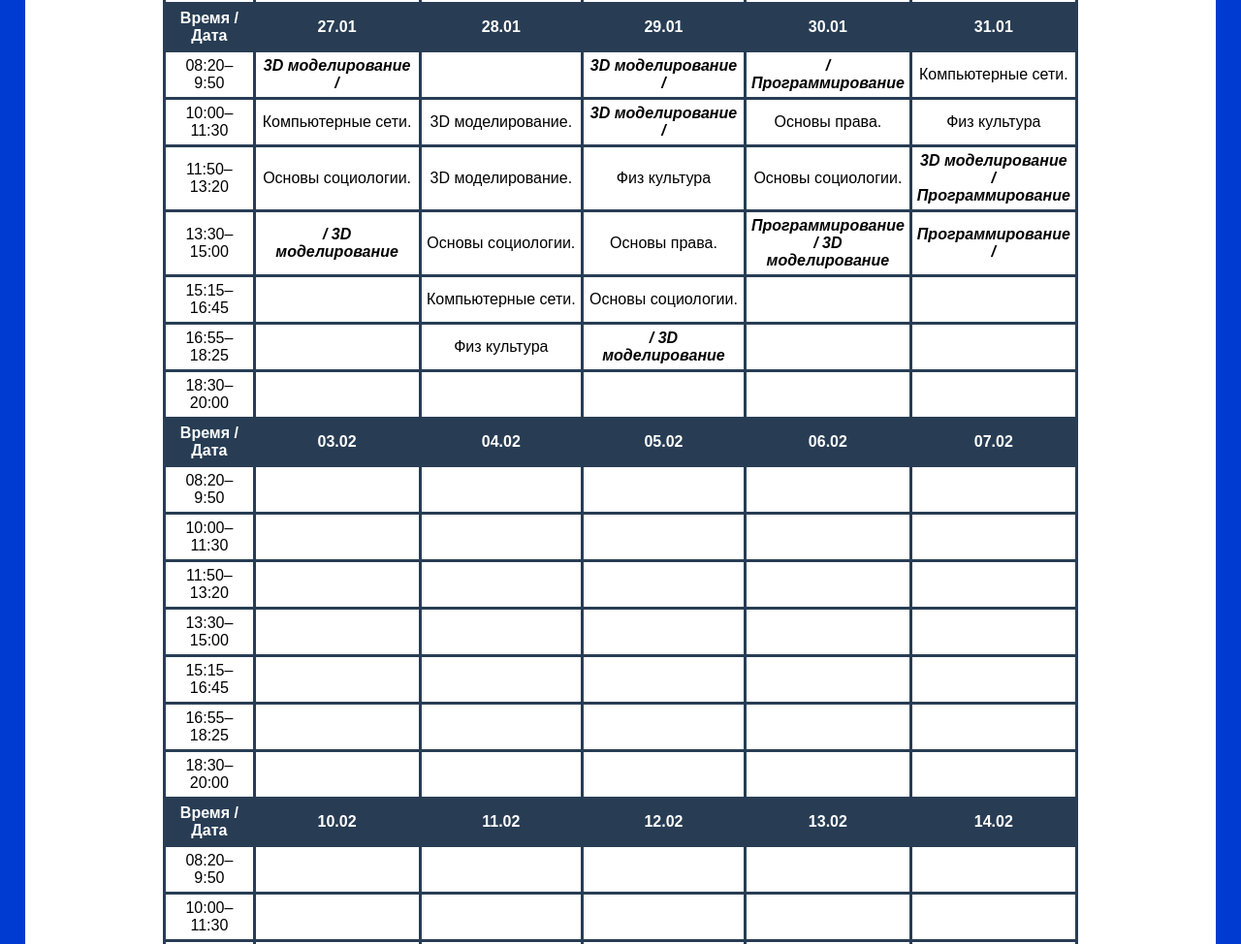
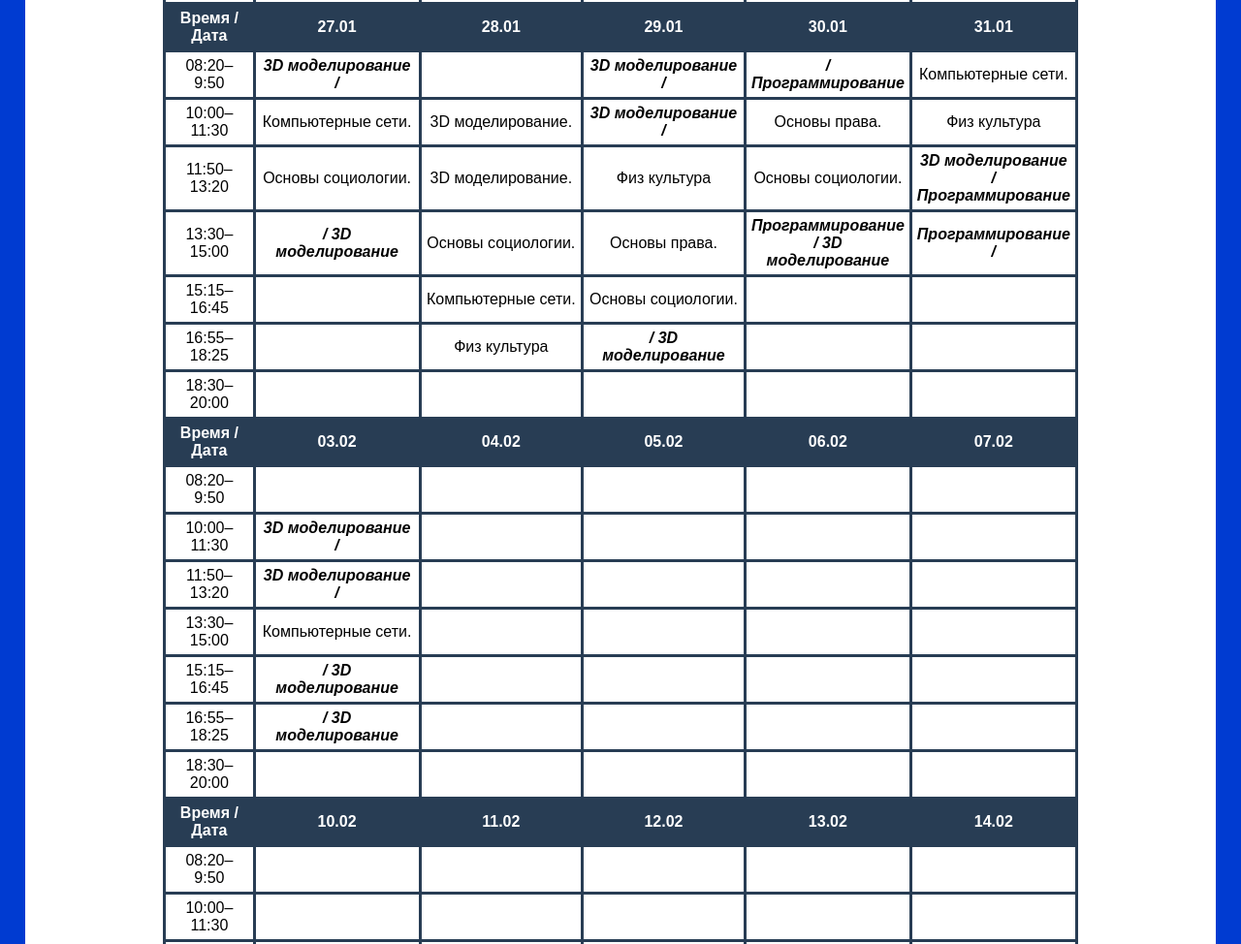
Before and after one commit to justwsite/K, a plain HTML site: page index.html in a window 1280 px wide. Shown: the part 1611-2585 px from the top of the page at 97% size. Drawn offline with Linux system fonts and the light colour scheme.

Commit message:
Update index.html

```diff
--- a/index.html
+++ b/index.html
@@ -244,35 +244,35 @@
 <td></td>
 </tr><tr>
 <td>10:00&ndash;11:30</td>
-<td></td>
+<td>3D моделирование /</td>
 <td></td>
 <td></td>
 <td></td>
 <td></td>
 </tr><tr>
 <td>11:50&ndash;13:20</td>
-<td></td>
+<td>3D моделирование /</td>
 <td></td>
 <td></td>
 <td></td>
 <td></td>
 </tr><tr>
 <td>13:30&ndash;15:00</td>
-<td></td>
+<td>Компьютерные сети.</td>
 <td></td>
 <td></td>
 <td></td>
 <td></td>
 </tr><tr>
 <td>15:15&ndash;16:45</td>
-<td></td>
+<td>/ 3D моделирование</td>
 <td></td>
 <td></td>
 <td></td>
 <td></td>
 </tr><tr>
 <td>16:55&ndash;18:25</td>
-<td></td>
+<td>/ 3D моделирование</td>
 <td></td>
 <td></td>
 <td></td>
```
